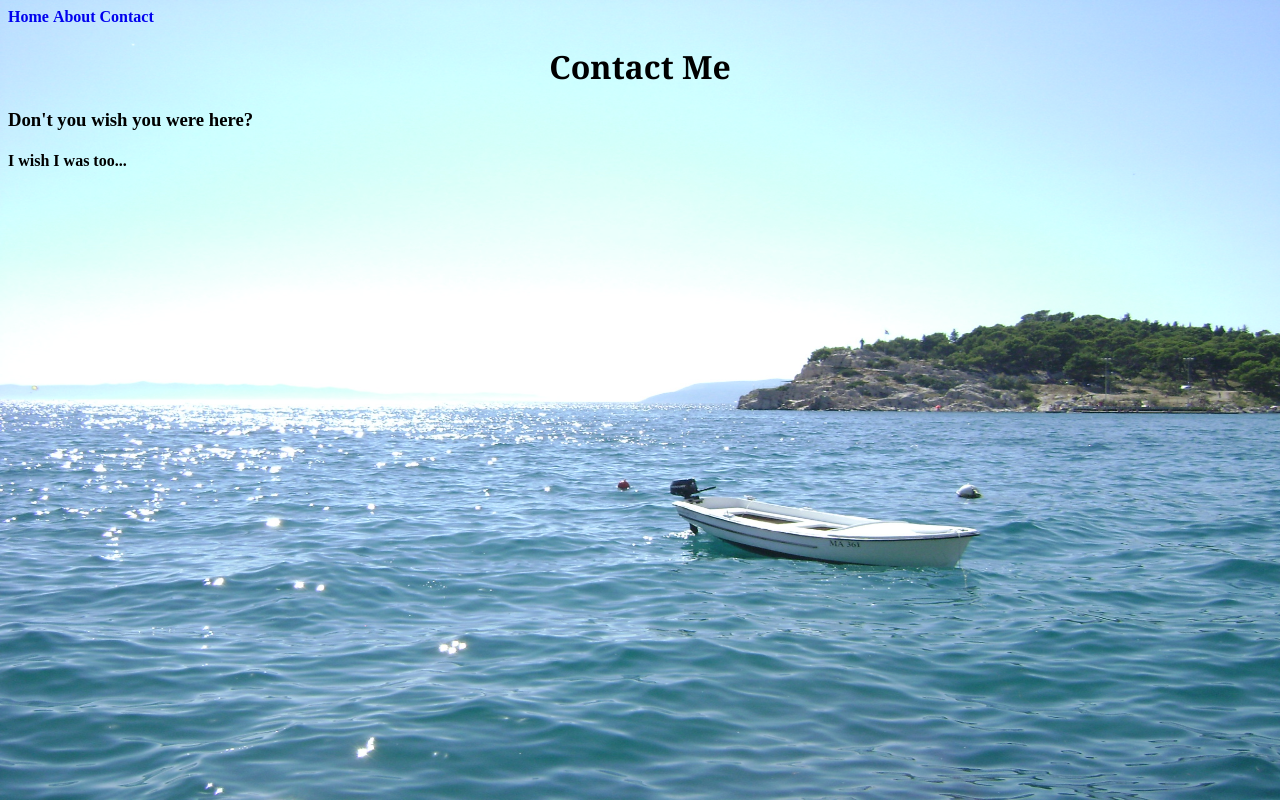
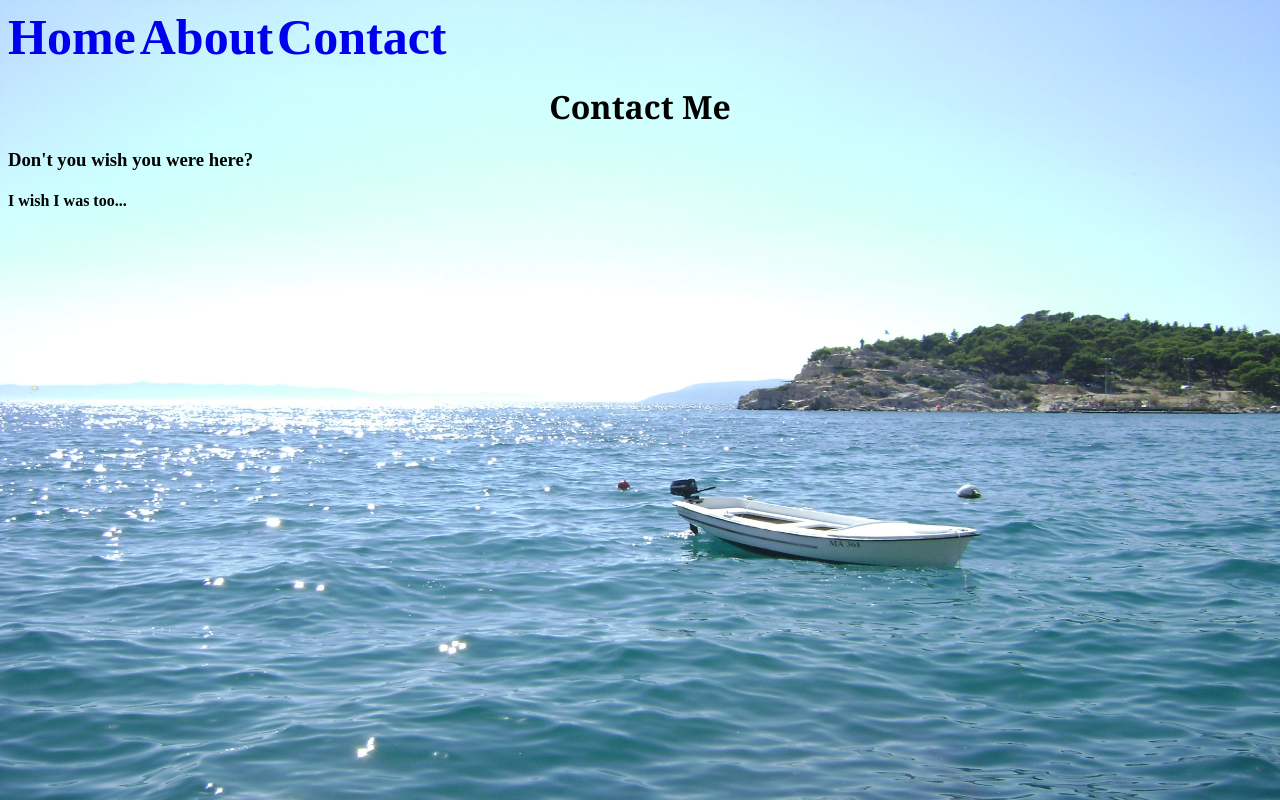
Before and after one commit to TzolkinB/Portfolio, a plain HTML site: page contact.html in a window 1280 px wide. Drawn offline with Linux system fonts and the light colour scheme.

Commit message:
added pages

```diff
--- a/contact.html
+++ b/contact.html
@@ -7,9 +7,9 @@
 </head>
 <body id="contact">
     <header>
-			<a href="/index.html">Home</a>
-			<a href="/about.html">About</a>
-			<a href="/contact.html">Contact</a>
+			<a href="/Portfolio/index.html">Home</a>
+			<a href="/Portfolio/about.html">About</a>
+			<a href="/Portfolio/contact.html">Contact</a>
     </header>
 	<div id="wishhere">
 		<h1>Contact Me</h1>
--- a/style.css
+++ b/style.css
@@ -7,7 +7,7 @@ body#contact {
 		background-size: 100% 100%;
 }
 
-/* body#contact div#wishhere { font: italic;
+div#wishhere { font: italic;
 
 } */
 
@@ -24,6 +24,7 @@ h1 {
 a {
     text-decoration: none;
 		font-weight: bold;
+		font-size: 50px;
 }
 
 div.intro {
```
Also changed, not shown: about.html (+3 -3 lines), index.html (+3 -3 lines).
